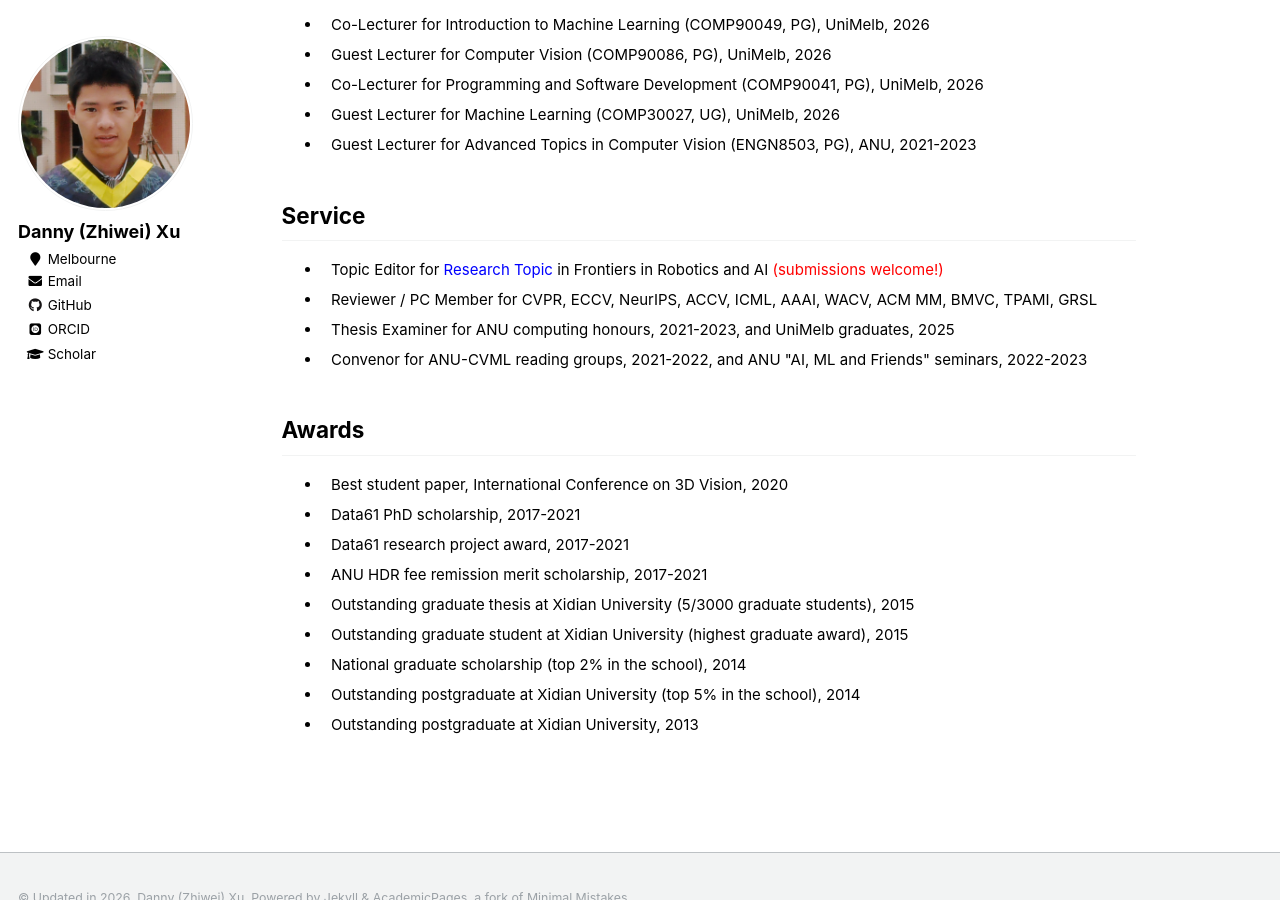
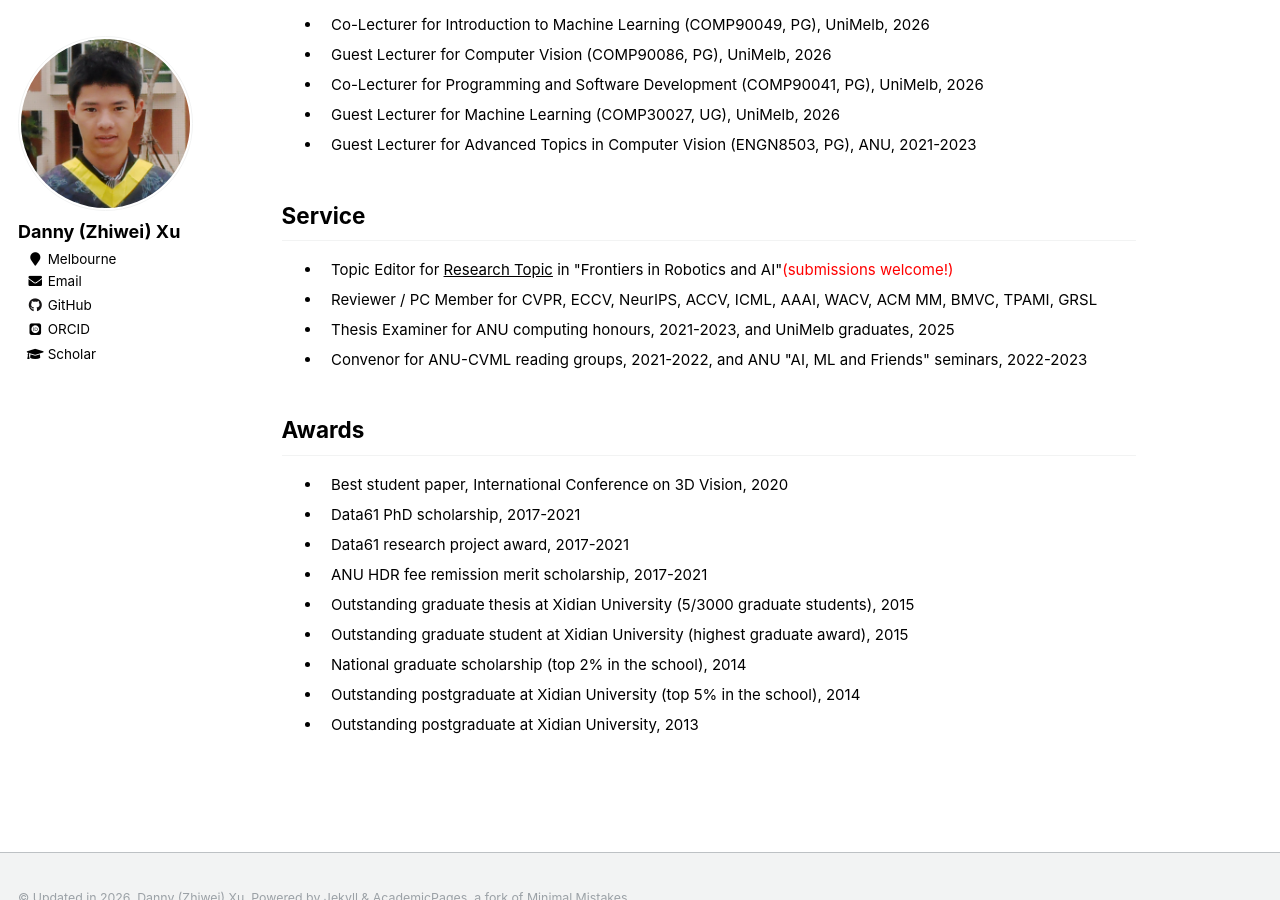
Before and after one commit to zwxu064/zwxu064.github.io, a Jekyll site: the page built from _pages/about.html, in a window 1280 px wide and 900 px high, scrolled down 3378 px. Built offline with Jekyll 4.4.1, drawn with Linux system fonts in a browser that asks for light colours; some web fonts are replaced.

Commit message:
Update about.html

```diff
--- a/_pages/about.html
+++ b/_pages/about.html
@@ -493,7 +493,7 @@ ul{li{padding-inline-start: 1ch;}}
 
 <h2 id="service">Service</h2>
   <ul>
-    <li><div>Topic Editor for <a href="https://www.frontiersin.org/research-topics/88193/from-visual-perception-to-reliable-action-geometry-grounded-and-generative-intelligence-for-robotics" target="_blank" rel="noopener">Research Topic</a> in Frontiers in Robotics and AI <span style="color:red;">(submissions welcome!)</span></div></li>
+    <li><div>Topic Editor for <a href="https://www.frontiersin.org/research-topics/88193/from-visual-perception-to-reliable-action-geometry-grounded-and-generative-intelligence-for-robotics" target="_blank" rel="noopener" style="color:inherit; text-decoration:underline;">Research Topic</a> in "Frontiers in Robotics and AI"<span style="color:red;">(submissions welcome!)</span></div></li>
 	<li><div>Reviewer / PC Member for CVPR, ECCV, NeurIPS, ACCV, ICML, AAAI, WACV, ACM MM, BMVC, TPAMI, GRSL</div>
 	<li><div>Thesis Examiner for ANU computing honours, 2021-2023, and UniMelb graduates, 2025</div>
     <li><div>Convenor for ANU-CVML reading groups, 2021-2022, and ANU <a style="color: inherit;" href="https://cs.anu.edu.au/ai-ml-friends/", target="_blank">"AI, ML and Friends"</a> seminars, 2022-2023</div>
```
